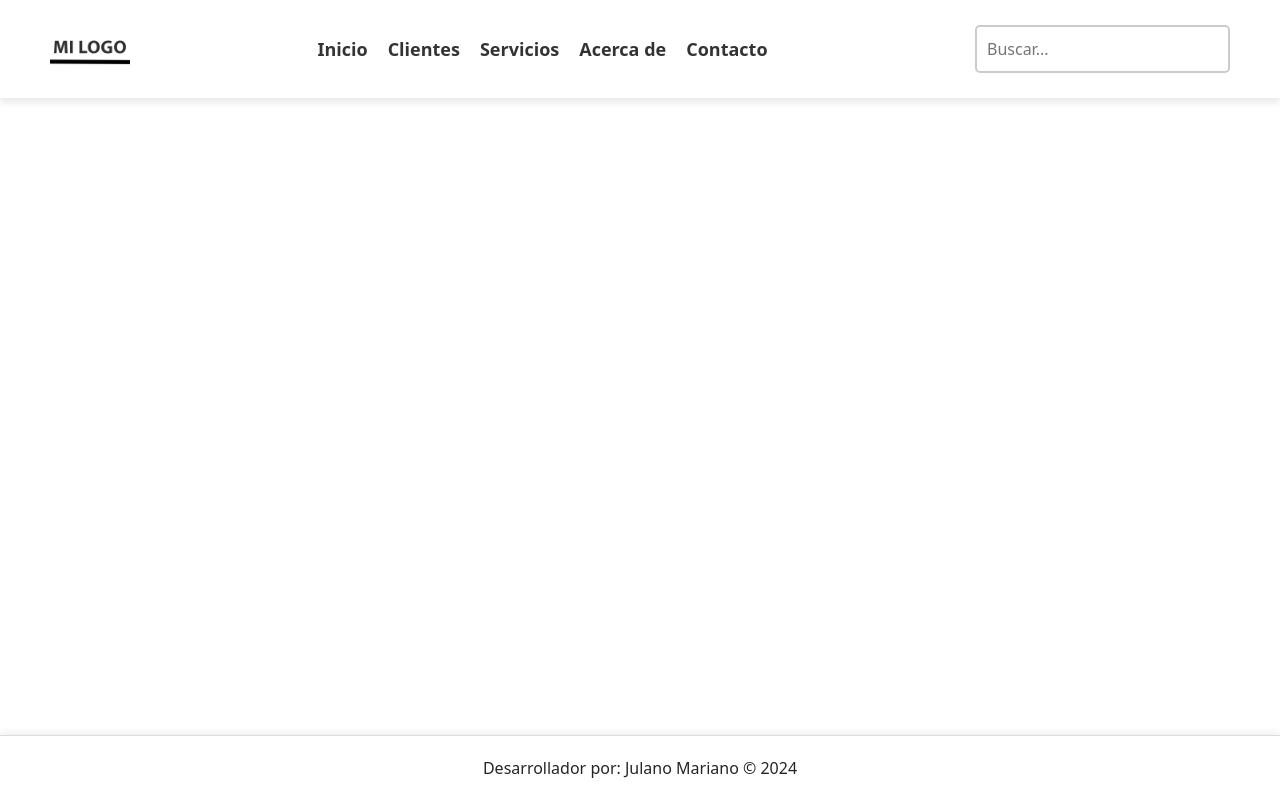
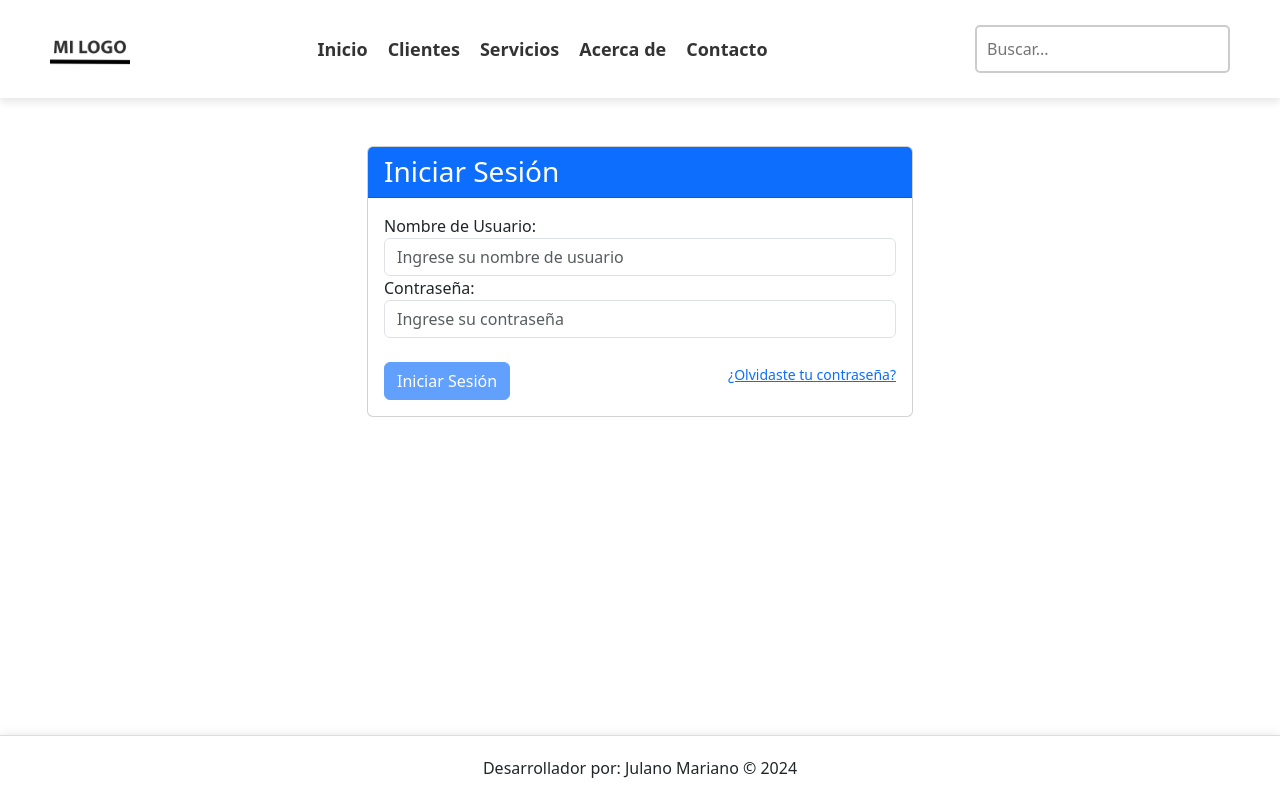
Before and after one commit to TaylorAsprilla/angularClases, an Angular app: page /login in a window 1280 px wide. Before the commit this address led to /. Built offline with nearby package versions, Linux system fonts and the light colour scheme.

Commit message:
Formulario Login

```diff
--- a/src/app/app.routes.ts
+++ b/src/app/app.routes.ts
@@ -5,6 +5,7 @@ import { AcercaDeComponent } from './pages/acerca-de/acerca-de.component';
 import { ContactoComponent } from './pages/contacto/contacto.component';
 import { VerClientesComponent } from './pages/clientes/ver-clientes/ver-clientes.component';
 import { AgregarClientesComponent } from './pages/clientes/agregar-clientes/agregar-clientes.component';
+import { AutenticacionComponent } from './auth/autenticacion/autenticacion.component';
 
 export const routes: Routes = [
   {
@@ -37,4 +38,9 @@ export const routes: Routes = [
     title: 'Agregar Clientes',
     component: AgregarClientesComponent,
   },
+  {
+    path: 'login',
+    title: 'Agregar Clientes',
+    component: AutenticacionComponent,
+  },
 ];
--- /dev/null
+++ b/src/app/auth/autenticacion/autenticacion.component.html
@@ -0,0 +1,65 @@
+<div class="container mt-5">
+  <div class="row justify-content-center">
+    <div class="col-md-6">
+      <div class="card">
+        <div class="card-header bg-primary text-white">
+          <h3 class="mb-0">Iniciar Sesión</h3>
+        </div>
+        <div class="card-body">
+          <form [formGroup]="loginForm" (submit)="realizoLogin()">
+            <div class="form-group">
+              <label for="login">Nombre de Usuario:</label>
+              <input
+                type="email"
+                class="form-control"
+                formControlName="login"
+                placeholder="Ingrese su nombre de usuario"
+              />
+              @if (login?.invalid && login?.touched) {
+              <div>
+                <small class="text-danger">
+                  El nombre de usuario es obligarorio y debe ser un email</small
+                >
+              </div>
+              }
+            </div>
+            <div class="form-group">
+              <label for="password">Contraseña:</label>
+              <input
+                type="password"
+                class="form-control"
+                formControlName="password"
+                placeholder="Ingrese su contraseña"
+              />
+
+              @if (password?.invalid && password?.touched) {
+              <div>
+                <small class="text-danger"> El password es obligarorio</small>
+              </div>
+
+              @if (password?.hasError('minlength')) {
+              <small class="text-danger">
+                El password no tienen la longitud mínima</small
+              >
+              } }
+            </div>
+
+            <div class="mt-4">
+              <div class="form-group float-end">
+                <a href="" class="small"> ¿Olvidaste tu contraseña?</a>
+              </div>
+
+              <button
+                type="submit"
+                class="btn btn-primary btn-block"
+                [disabled]="!loginForm.valid"
+              >
+                Iniciar Sesión
+              </button>
+            </div>
+          </form>
+        </div>
+      </div>
+    </div>
+  </div>
+</div>
--- /dev/null
+++ b/src/app/auth/autenticacion/autenticacion.component.ts
@@ -0,0 +1,67 @@
+import { Component, OnInit } from '@angular/core';
+import {
+  FormBuilder,
+  FormGroup,
+  ReactiveFormsModule,
+  Validators,
+} from '@angular/forms';
+import { AutenticacionService } from '../../services/autenticacion/autenticacion.service';
+import Swal from 'sweetalert2';
+import { Router } from '@angular/router';
+
+@Component({
+  selector: 'app-autenticacion',
+  standalone: true,
+  imports: [ReactiveFormsModule],
+  templateUrl: './autenticacion.component.html',
+  styleUrl: './autenticacion.component.css',
+})
+export class AutenticacionComponent implements OnInit {
+  loginForm!: FormGroup;
+
+  constructor(
+    private formBuilder: FormBuilder,
+    private autenticacionService: AutenticacionService,
+    private router: Router
+  ) {}
+
+  ngOnInit(): void {
+    this.loginForm = this.formBuilder.group({
+      login: ['', [Validators.required, Validators.email]],
+      password: ['', [Validators.required, Validators.minLength(5)]],
+    });
+  }
+
+  get login() {
+    return this.loginForm.get('login');
+  }
+
+  get password() {
+    return this.loginForm.get('password');
+  }
+
+  realizoLogin() {
+    if (this.loginForm.invalid) {
+      return;
+    }
+
+    const data = this.loginForm.value;
+
+    this.autenticacionService.login(data).subscribe({
+      next: (resp: any) => {
+        if (resp && resp.usuario) {
+          const { nombre, login, email } = resp.usuario;
+
+          Swal.fire({
+            html: `Bienvenido ${nombre}`,
+          }).then(() => {
+            this.router.navigateByUrl('clientes');
+          });
+        }
+      },
+      error: (error: any) => {
+        console.error(error.error.msg);
+      },
+    });
+  }
+}
--- /dev/null
+++ b/src/app/core/interfaces/login-interface.ts
@@ -0,0 +1,4 @@
+export interface LoginInterface {
+  login: string;
+  password: string;
+}
--- /dev/null
+++ b/src/app/core/models/usuario.model.ts
@@ -0,0 +1,14 @@
+export class UsuarioModel {
+  constructor(
+    public readonly _id: string,
+    public nombre: string,
+    public email: string,
+    public tipoDocumento: string,
+    public numeroDocumento: number,
+    public login: string,
+    public password: string,
+    public rol: string,
+    public estado: boolean,
+    public createdAt: Date
+  ) {}
+}
--- /dev/null
+++ b/src/app/services/autenticacion/autenticacion.service.ts
@@ -0,0 +1,79 @@
+import { HttpClient } from '@angular/common/http';
+import { Injectable } from '@angular/core';
+import { LoginInterface } from '../../core/interfaces/login-interface';
+import { environment } from '../../../environments/environment';
+import { Observable, catchError, map, of, tap } from 'rxjs';
+import { Router } from '@angular/router';
+import { UsuarioModel } from '../../core/models/usuario.model';
+
+const base_url = environment.base_url;
+
+@Injectable({
+  providedIn: 'root',
+})
+export class AutenticacionService {
+  usuario: UsuarioModel;
+
+  constructor(private httpClient: HttpClient, private router: Router) {}
+
+  get token(): string {
+    return localStorage.getItem('token') || '';
+  }
+
+  validateToken(): Observable<boolean> {
+    return this.httpClient
+      .get(`${base_url}/auth`, {
+        headers: {
+          'x-token': this.token,
+        },
+      })
+      .pipe(
+        map((resp: any) => {
+          const {
+            _id,
+            nombre,
+            email,
+            tipoDocumento,
+            numeroDocumento,
+            login,
+            password,
+            rol,
+            estado,
+            createdAt,
+          } = resp.usuario;
+
+          this.usuario = new UsuarioModel(
+            _id,
+            nombre,
+            email,
+            tipoDocumento,
+            numeroDocumento,
+            login,
+            password,
+            rol,
+            estado,
+            createdAt
+          );
+          localStorage.setItem('token', resp.token);
+          return true;
+        }),
+        catchError((error) => {
+          console.error(error);
+          return of(false);
+        })
+      );
+  }
+
+  login(login: LoginInterface) {
+    return this.httpClient.post(`${base_url}/auth`, login).pipe(
+      tap((resp: any) => {
+        localStorage.setItem('token', resp.token);
+      })
+    );
+  }
+
+  logout() {
+    localStorage.removeItem('token');
+    this.router.navigateByUrl('login');
+  }
+}
--- a/tsconfig.json
+++ b/tsconfig.json
@@ -5,6 +5,7 @@
     "outDir": "./dist/out-tsc",
     "forceConsistentCasingInFileNames": true,
     "strict": true,
+    "strictPropertyInitialization": false,
     "noImplicitOverride": true,
     "noPropertyAccessFromIndexSignature": true,
     "noImplicitReturns": true,
```
Also changed, not shown: src/app/auth/autenticacion/autenticacion.component.css (added), 2 other files (tests, documents, lock files or other folders).
